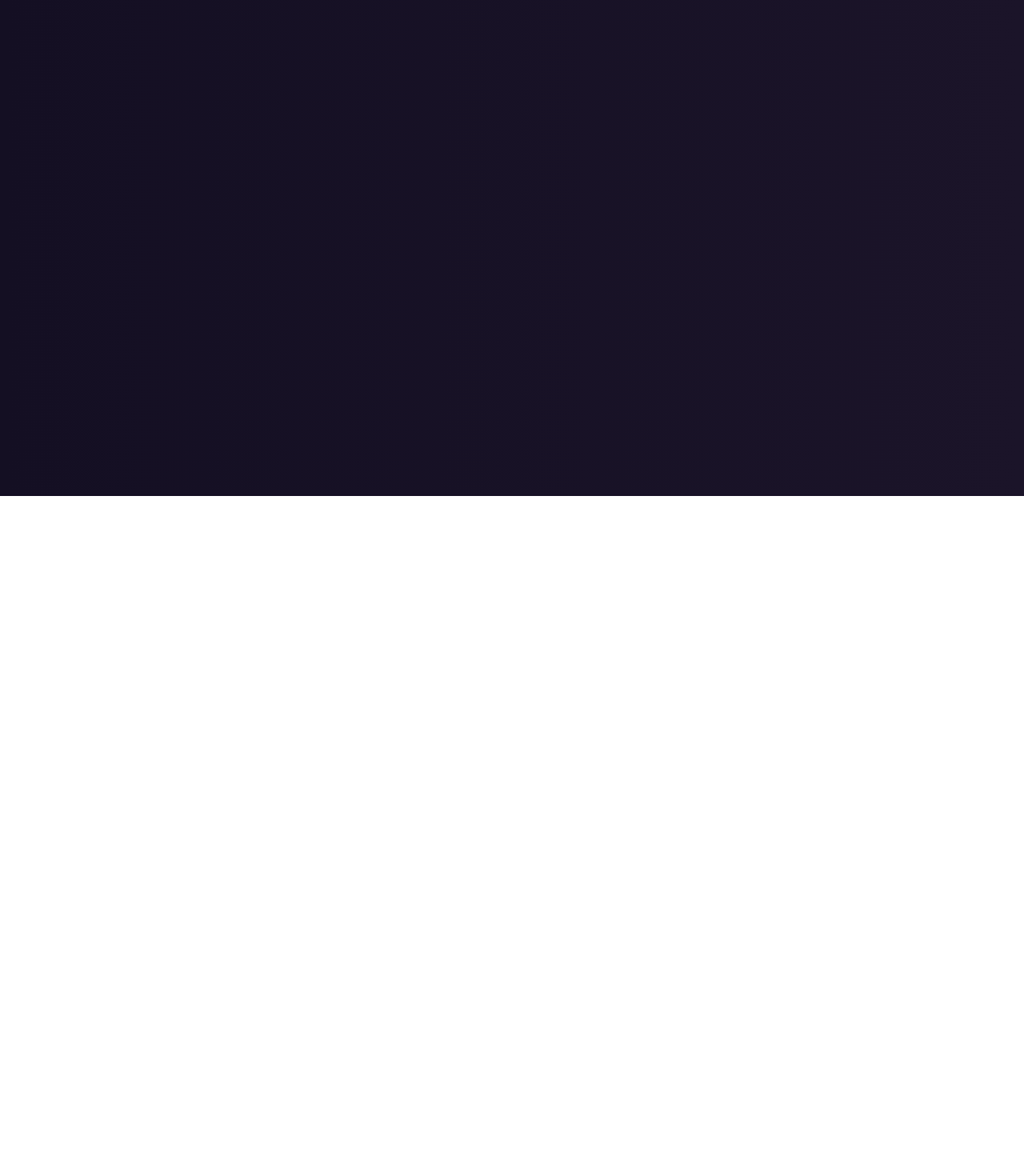
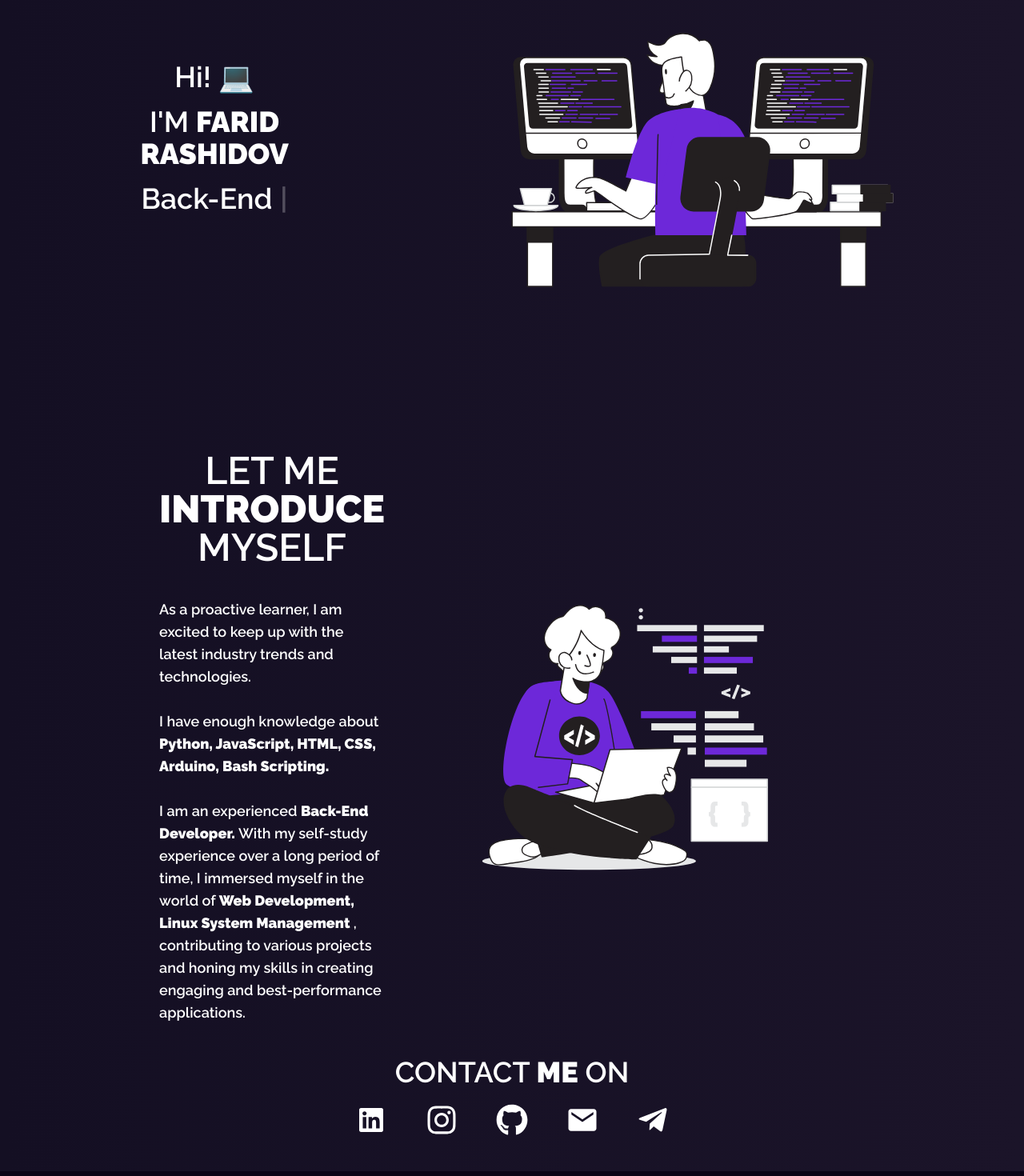
Before and after one commit to faridrasidov/portfolio-front, a Vue app: page / in a window 1280 px wide. Shown: the part 180-1650 px from the top of the page at 80% size. Before the commit the page ends 800 px from the top, so only its background shows below. Built offline with nearby package versions, Linux system fonts and the light colour scheme.

Commit message:
Edit: Home And Home Css Codes

```diff
--- a/src/components/Home.vue
+++ b/src/components/Home.vue
@@ -1,7 +1,101 @@
 <template>
-  <div>home</div>
+  <div class="home-section">
+    <div class="home-left">
+      <h1 class="home-heading">
+        Hi! <span class="wave">💻</span>
+      </h1>
+      <h1 class="home-heading-name">
+        I'M <strong class="strong">FARID RASHIDOV</strong>
+      </h1>
+      <div class="home-typewriter">
+        <Typewriter
+            :autoStart="true"
+            :deleteSpeed="50"
+            :loop="true"
+            :strings="['Python Dev', 'Back-End Dev', 'Front-End Dev', 'Freelancer']"
+        />
+      </div>
+    </div>
+    <div class="home-right">
+      <img alt="home-image-1" class="home-image-right" src="/home-image-1.svg"/>
+    </div>
+  </div>
+  <!--    About Section-->
+  <div class="home-about-section">
+    <div class="home-about-description">
+      <h1 class="home-about-description-header">
+        LET ME <strong class="strong">INTRODUCE</strong> MYSELF
+      </h1>
+      <p class="home-about-body">
+        As a proactive learner, I am excited to keep up with the latest
+        industry trends and technologies. <br/>
+        <br/>I have enough knowledge about
+        <strong class="strong-description">
+          Python, JavaScript, HTML, CSS, Arduino,
+          Bash Scripting.
+        </strong>
+        <br/>
+        <br/>I am an experienced
+        <strong class="strong-description">
+          Back-End Developer.
+        </strong>
+        With my self-study experience over a long period of time, I
+        immersed myself in the world of
+        <strong class="strong-description">
+          Web Development, Linux System Management
+        </strong>,
+        contributing to various projects and honing my skills in creating
+        engaging and best-performance applications.
+      </p>
+    </div>
+    <div class="home-about-image-div">
+      <img alt="home-image-2" class="home-about-image" src="/home-image-2.svg"/>
+    </div>
+  </div>
+  <!--     Contact Section -->
+  <div class="contact">
+    <div class="contact-body">
+      <h1>
+        CONTACT <strong class="strong-description">ME</strong> ON
+      </h1>
+      <div class="contact-icons">
+        <a href="https://www.linkedin.com/in/faridrasidov/">
+          <FaLinkedinIn class="contact-icon"/>
+        </a>
+        <a href="https://www.instagram.com/faridrasiidov/">
+          <FaInstagram class="contact-icon  "/>
+        </a>
+        <a href="https://github.com/faridrasidov/">
+          <FaGithub class="contact-icon"/>
+        </a>
+        <a href="mailto: ftm5pv70@duck.com">
+          <MdEmail class="contact-icon"/>
+        </a>
+        <a href="https://t.me/powwershell">
+          <FaTelegramPlane class="contact-icon"/>
+        </a>
+
+      </div>
+    </div>
+  </div>
 </template>
 
 <script>
+import FaGithub from "../assets/icons/social/github.svg"
+import FaInstagram from "../assets/icons/social/instagram.svg"
+import FaLinkedinIn from "../assets/icons/social/linkedin.svg"
+import MdEmail from "../assets/icons/social/mail.svg"
+import FaTelegramPlane from "../assets/icons/social/telegram.svg";
+import Typewriter from "./Typewriter.vue";
 
+export default {
+  components: {
+    Typewriter,
+    FaTelegramPlane,
+    FaGithub,
+    FaInstagram,
+    FaLinkedinIn,
+    MdEmail,
+  },
+};
 </script>
```
Also changed, not shown: src/assets/css/tailwind.css.
